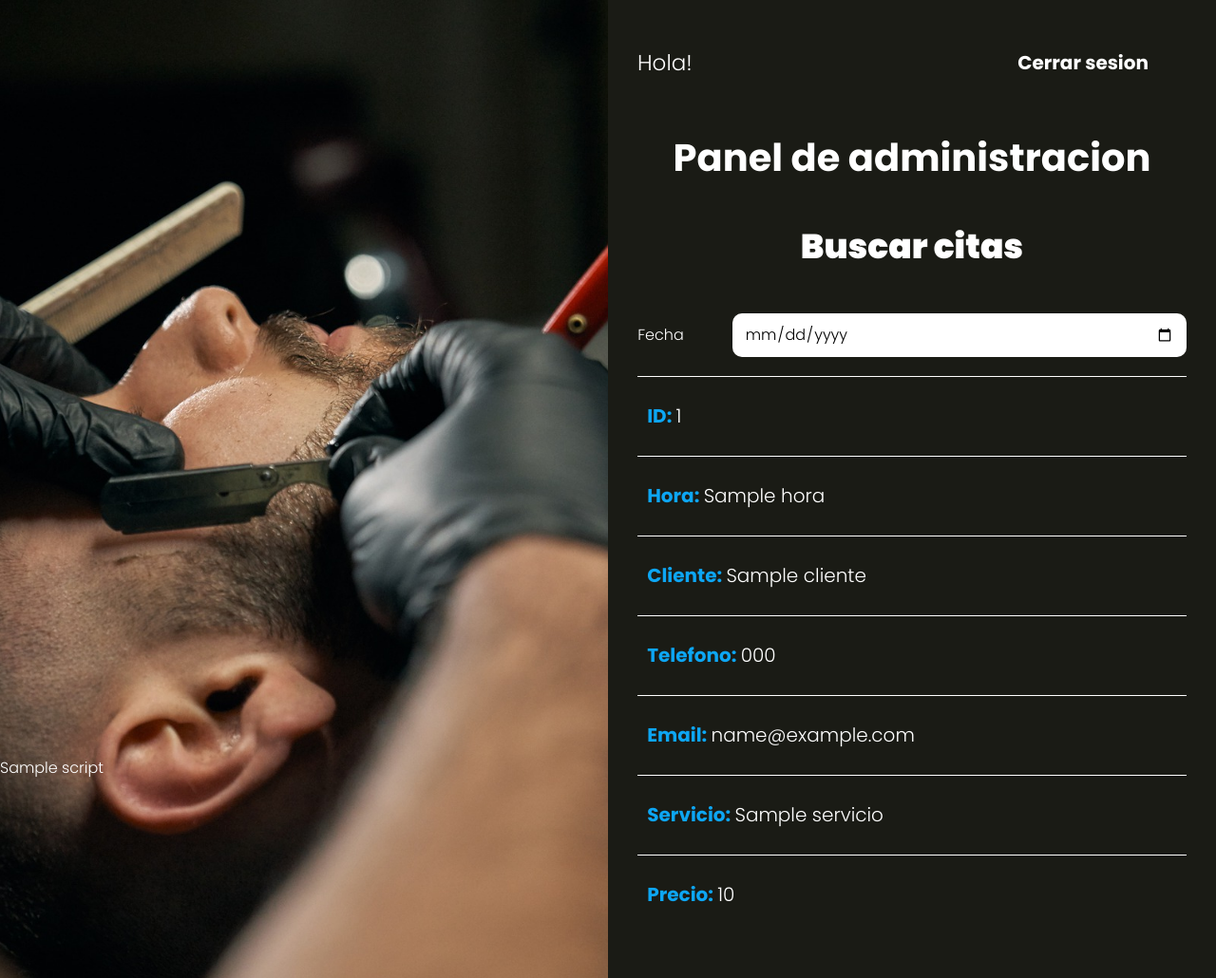
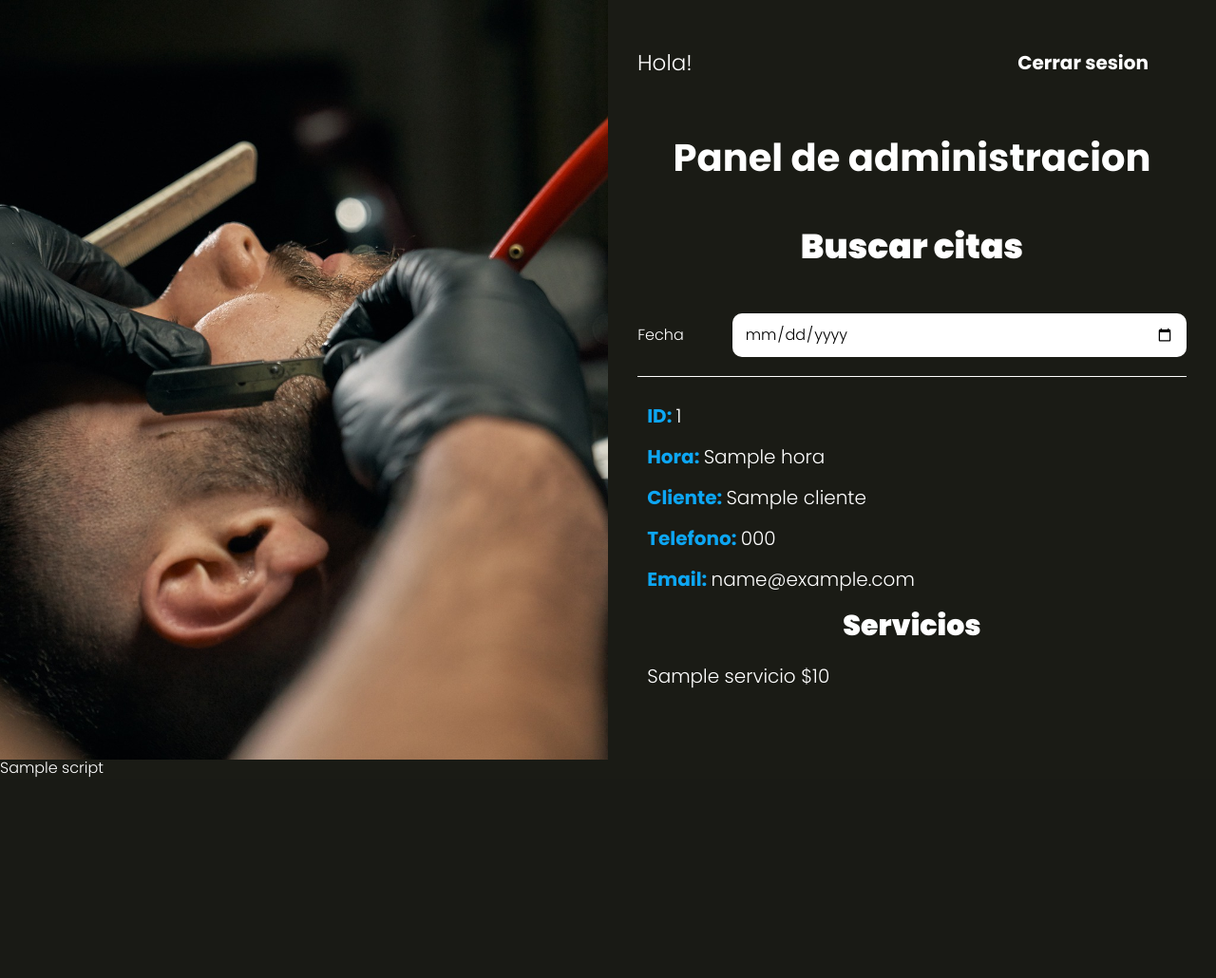
Before and after one commit to gonzajs04/AppSalon, a PHP site: the page made by views/admin/index.php in a window 1280 px wide. Shown: the whole page at 95% size. After the commit the page ends 819 px from the top, so only its background shows below. Run offline with PHP 8.4, Linux system fonts and the light colour scheme; the template is opened without the code that fills it: most values are stand-ins (such as "Sample title", 1, 10 or a date in 2020); data that the repository does not hold is empty.

Commit message:
style: se cambio la interfaz grafica de la vista de servicios y clientes del admin

```diff
--- a/views/admin/index.php
+++ b/views/admin/index.php
@@ -18,15 +18,19 @@
             if(isset($idCita) != $cita->id){
                 $idCita = $cita->id;
         ?>
-            <li><p>ID: <span><?php echo $cita->id ?></span></p></li>
-            <li><p>Hora: <span><?php echo $cita->hora ?></span></p></li>
-            <li><p>Cliente: <span><?php echo $cita->cliente ?></span></p></li>
-            <li><p>Telefono: <span><?php echo $cita->telefono ?></span></p></li>
-            <li><p>Email: <span><?php echo $cita->email ?></span></p></li>
+             <li>
+            <p>ID: <span><?php echo $cita->id ?></span></p>
+             <p>Hora: <span><?php echo $cita->hora ?></span></p>
+            <p>Cliente: <span><?php echo $cita->cliente ?></span></p>
+            <p>Telefono: <span><?php echo $cita->telefono ?></span></p>
+            <p>Email: <span><?php echo $cita->email ?></span></p>
+            <h3>Servicios</h3>
         <?php  } //FIN DE IF ?>
-            <li><p>Servicio: <span><?php echo $cita->servicio ?></span></p></li>
-            <li><p>Precio: <span><?php echo $cita->precio ?></span></p></li>
+            <p class="servicio"><span><?php echo $cita->servicio ." $" .$cita->precio ?></span></p>
+
+
         <?php } //FIN FOR EACH ?>
+        </li>
         </ul>
     </div>
 </section>
```
